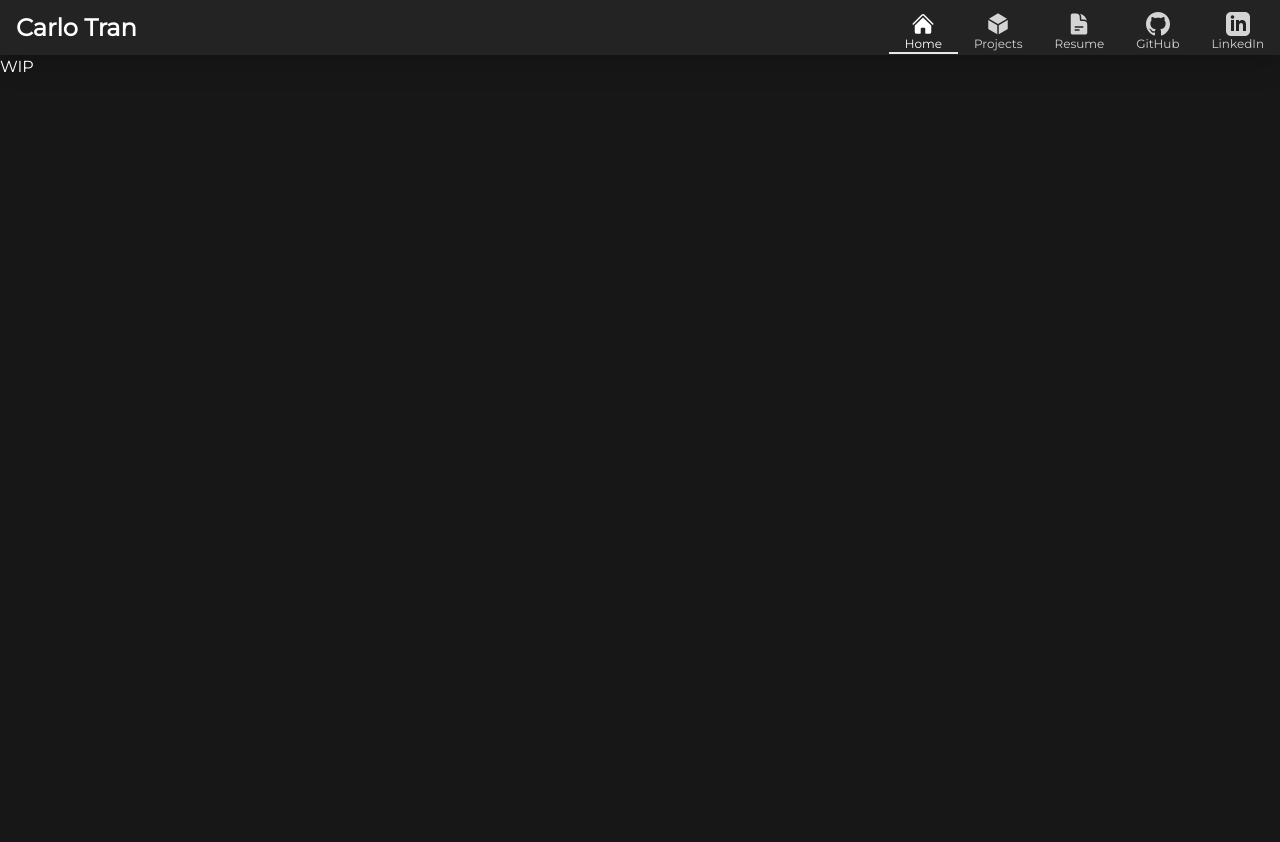
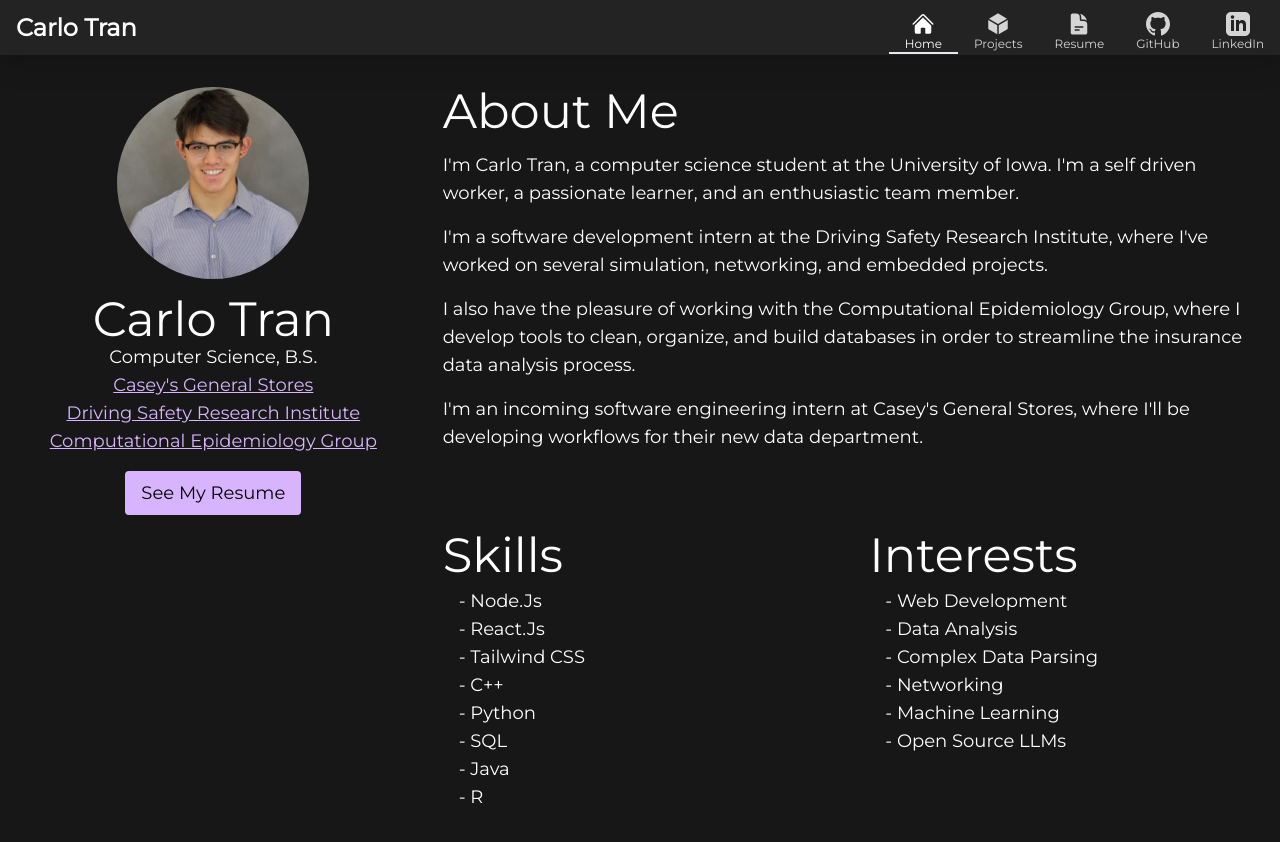
Before and after one commit to carlotran4/personalWebsite, a React (Vite) app in the folder client/: page / in a window 1280 px wide. Shown: the top 842 px of the page. Before the commit the page ends 800 px from the top, so only its background shows below. Built offline with nearby package versions, Linux system fonts and the light colour scheme.

Commit message:
Adding home page w/ mobile capability

```diff
--- a/client/src/Home.jsx
+++ b/client/src/Home.jsx
@@ -7,9 +7,82 @@ const Home = () => {
 
   if (!old) {
     return (
-      <>
-        <p>WIP</p>
-      </>
+      <div className="w-full md:grid grid-cols-6">
+        <div className="col-span-2">
+          <img src="/headshot.jpg" className="rounded-full w-48 mx-auto mt-8 mb-4" />
+          <h1 className="text-5xl text-center">Carlo Tran</h1>
+          <p className="mx-auto text-lg text-center">Computer Science, B.S.</p>
+          <Link
+            target="_blank"
+            to="https://www.caseys.com/careers/technology"
+            className="block text-lg text-purple-300 max-w-max underline mx-auto text-center"
+          >
+            Casey's General Stores
+          </Link>
+          <Link
+            target="_blank"
+            to="https://dsri.uiowa.edu/"
+            className="block text-lg text-purple-300 max-w-max underline mx-auto text-center"
+          >
+            Driving Safety Research Institute
+          </Link>
+          <Link
+            target="_blank"
+            to="https://pisa.cs.uiowa.edu/compepi/"
+            className="block text-lg text-purple-300 max-w-max underline mx-auto text-center"
+          >
+            Computational Epidemiology Group
+          </Link>
+          <Link target="_blank" to={resume} className="block text-lg max-w-max underline mx-auto text-center">
+            <button className="bg-purple-300 text-black hover:bg-white/20 hover:text-neutral-300 py-2 px-4 rounded my-4">
+              See My Resume
+            </button>
+          </Link>
+        </div>
+        <div className="col-span-4">
+          <h1 className="text-5xl pl-4 pt-12 md:pt-8">About Me</h1>
+          <p className="text-lg px-4 py-4">
+            I'm Carlo Tran, a computer science student at the University of Iowa. I'm a self driven worker, a passionate learner, and an
+            enthusiastic team member.
+          </p>
+          <p className="text-lg px-4">
+            I'm a software development intern at the Driving Safety Research Institute, where I've worked on several simulation, networking,
+            and embedded projects.
+          </p>
+          <p className="text-lg px-4 py-4">
+            I also have the pleasure of working with the Computational Epidemiology Group, where I develop tools to clean, organize, and
+            build databases in order to streamline the insurance data analysis process.
+          </p>
+          <p className="text-lg px-4">
+            I'm an incoming software engineering intern at Casey's General Stores, where I'll be developing workflows for their new data
+            department.
+          </p>
+        </div>
+        <div className="col-span-1 col-start-3 pb-12">
+          <h1 className="text-5xl pl-4 pt-12 md:pt-0">Skills</h1>
+          <ul>
+            <li className="text-lg px-8 pt-2">- Node.Js</li>
+            <li className="text-lg px-8">- React.Js</li>
+            <li className="text-lg px-8">- Tailwind CSS</li>
+            <li className="text-lg px-8">- C++</li>
+            <li className="text-lg px-8">- Python</li>
+            <li className="text-lg px-8">- SQL</li>
+            <li className="text-lg px-8">- Java</li>
+            <li className="text-lg px-8">- R</li>
+          </ul>
+        </div>
+        <div className="col-span-2 col-start-5">
+          <h1 className="text-5xl pl-4 md:pt-0">Interests</h1>
+          <ul className="pt-2 pb-9">
+            <li className="text-lg px-8">- Web Development</li>
+            <li className="text-lg px-8">- Data Analysis</li>
+            <li className="text-lg px-8">- Complex Data Parsing</li>
+            <li className="text-lg px-8">- Networking</li>
+            <li className="text-lg px-8">- Machine Learning</li>
+            <li className="text-lg px-8">- Open Source LLMs</li>
+          </ul>
+        </div>
+      </div>
     );
   }
 
```
